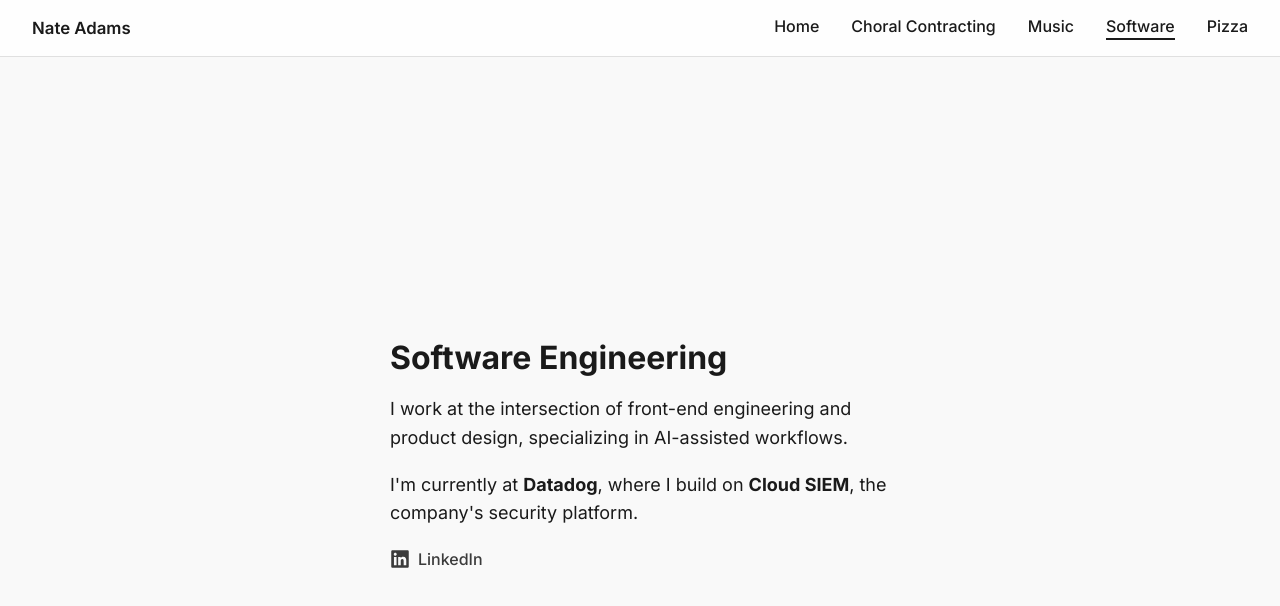
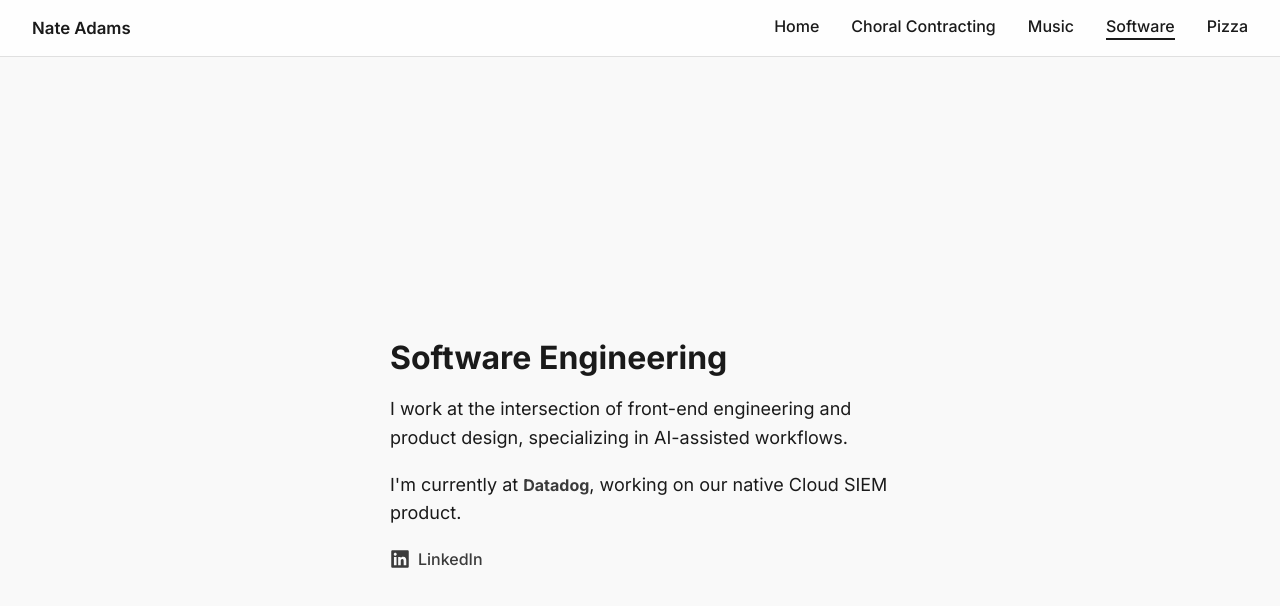
Before and after one commit to NathanielBAdams/profile-site, an Astro site: page /software in a window 1280 px wide. Built offline with nearby package versions, Linux system fonts and the light colour scheme; Astro itself is replaced by a stand-in of ours.

Commit message:
Link Datadog to company site, simplify Software page copy

```diff
--- a/src/pages/software.astro
+++ b/src/pages/software.astro
@@ -17,8 +17,8 @@
         </p>
 
         <p class="paragraph">
-          I'm currently at <strong>Datadog</strong>, where I build on <strong>Cloud SIEM</strong>,
-          the company's security platform.
+          I'm currently at <a href="https://www.datadoghq.com/" target="_blank" rel="noopener noreferrer" class="link"><strong>Datadog</strong></a>,
+          working on our native Cloud SIEM product.
         </p>
 
         <div class="links">
```
